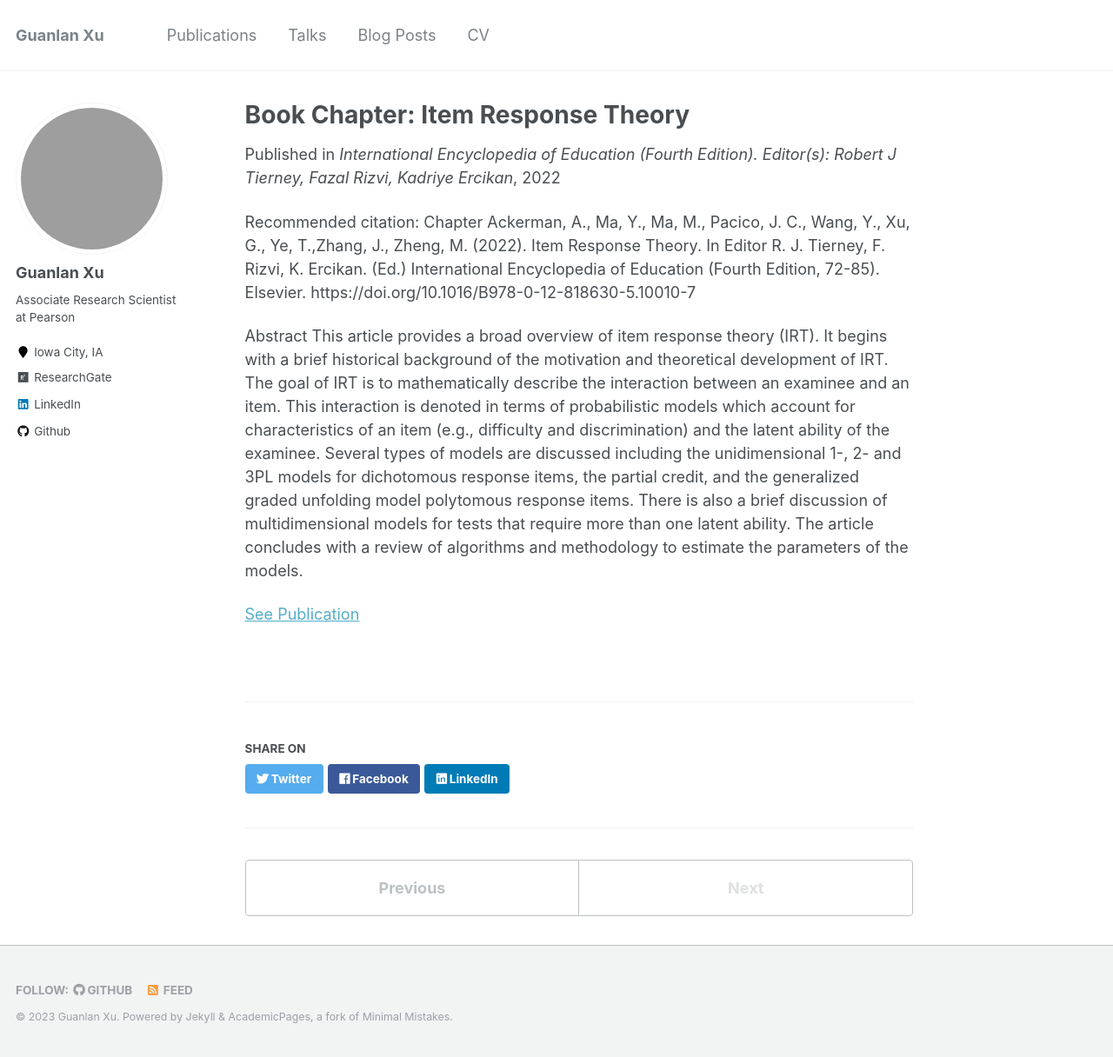
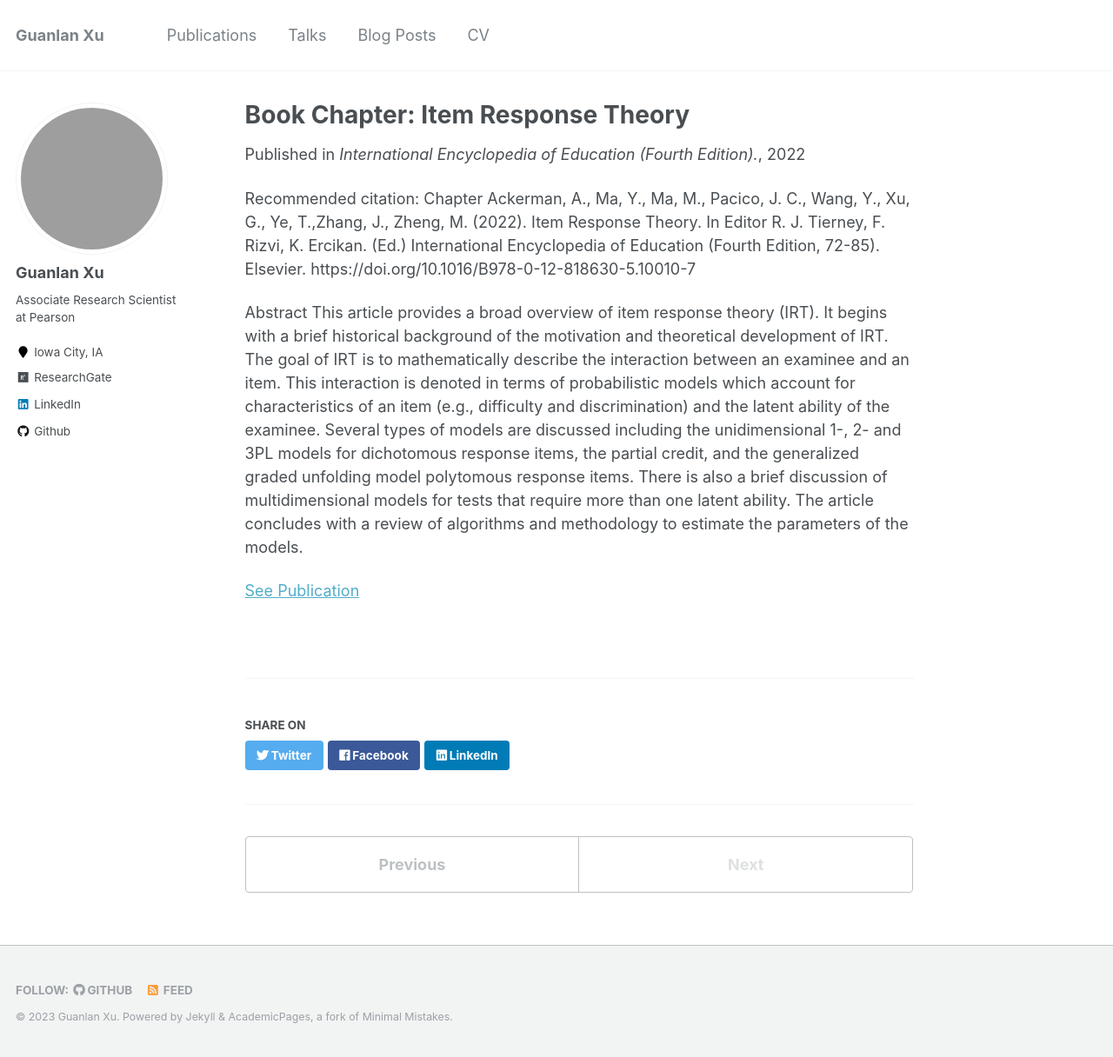
Before and after one commit to guanlanxu/guanlanxu.github.io, a Jekyll site: the page built from _publications/2022-11-18-bookchapter-IRT.md, in a window 1280 px wide and 1216 px high. Shown: the whole window at 87% size. Built offline with Jekyll 4.4.1, drawn with Linux system fonts in a browser that asks for light colours; grey boxes are pictures that could not be loaded.

Commit message:
Update 2022-11-18-bookchapter-IRT.md

```diff
--- a/_publications/2022-11-18-bookchapter-IRT.md
+++ b/_publications/2022-11-18-bookchapter-IRT.md
@@ -4,7 +4,7 @@ collection: publications
 permalink: /publication/2022-11-18-bookchapter-IRT
 excerpt: "This article provides a broad overview of item response theory (IRT) "
 date: 2022-11-18
-venue: "International Encyclopedia of Education (Fourth Edition). Editor(s): Robert J Tierney, Fazal Rizvi, Kadriye Ercikan"
+venue: "International Encyclopedia of Education (Fourth Edition)."
 citation: 'Chapter Ackerman, A., Ma, Y., Ma, M., Pacico, J. C., Wang, Y., Xu, G., Ye, T.,Zhang, J., Zheng, M. (2022). Item Response Theory. In Editor R. J. Tierney, F. Rizvi, K. Ercikan. (Ed.) International Encyclopedia of Education (Fourth Edition, 72-85). Elsevier. https://doi.org/10.1016/B978-0-12-818630-5.10010-7'
 ---
 
```
